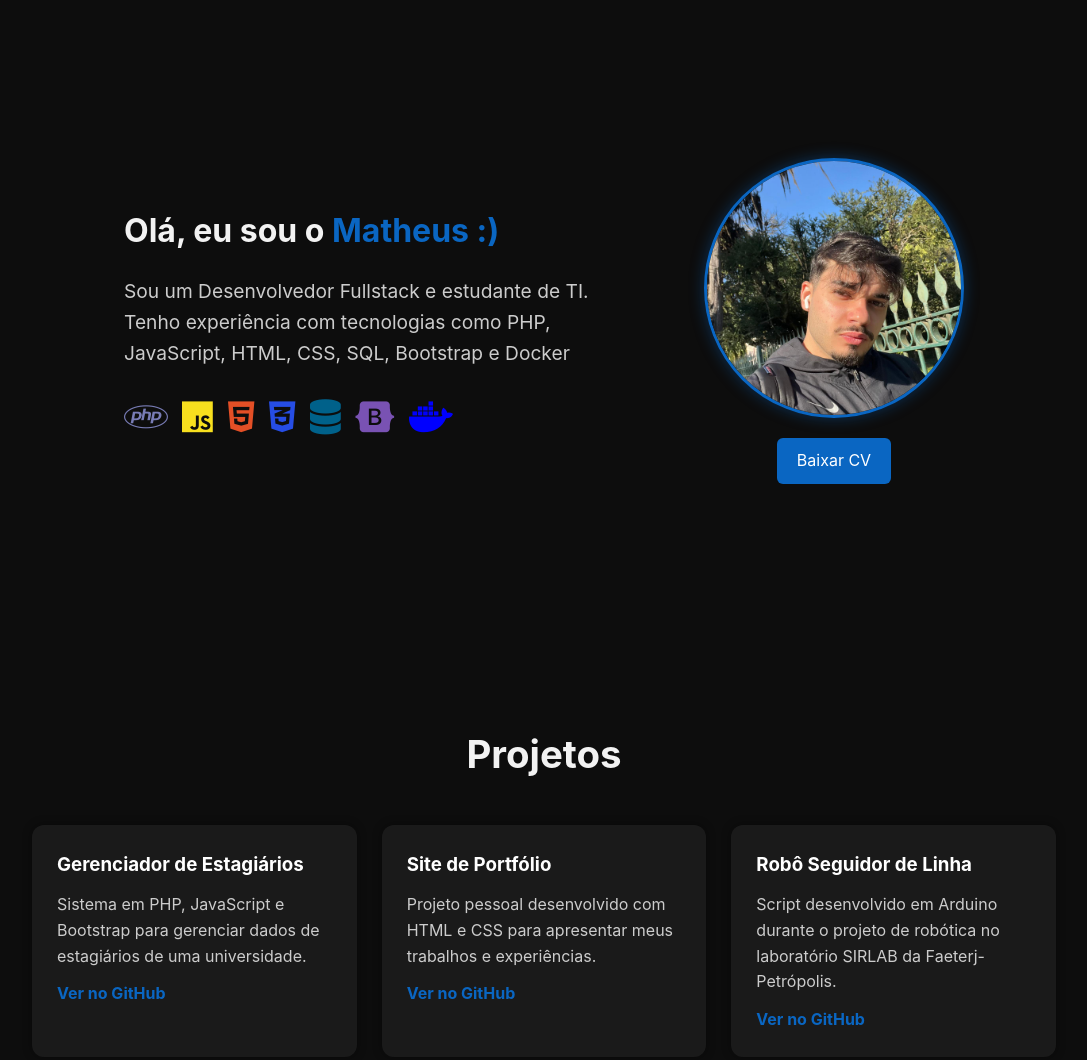
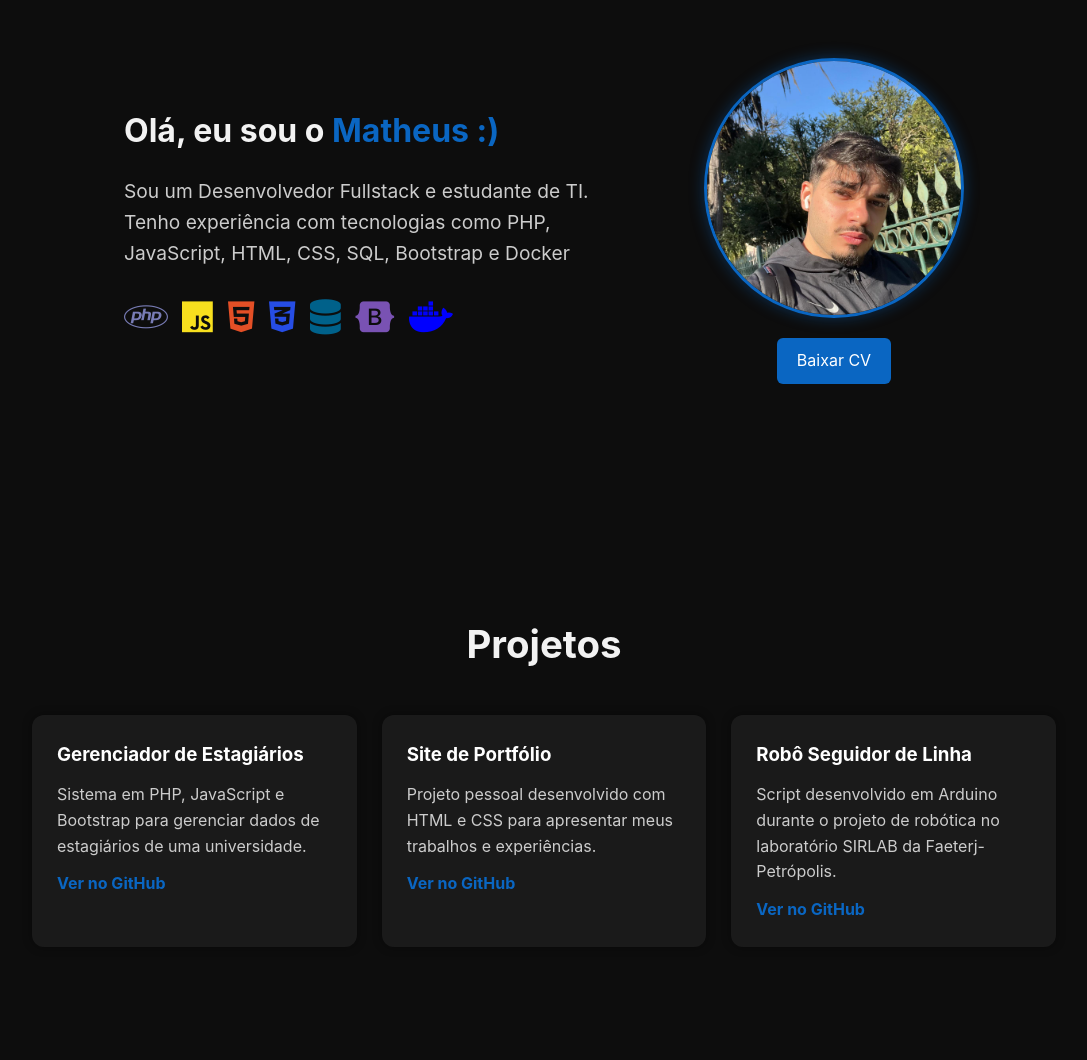
Before and after one commit to MatheusZuccon/meu_Site, a plain HTML site: page index.html in a window 1280 px wide. Shown: the part 100-1160 px from the top of the page, without its empty margins (96-1183 px from the left). Drawn offline with Linux system fonts and the light colour scheme.

Commit message:
style(icons) update margin top from about and projects containers

```diff
--- a/style.css
+++ b/style.css
@@ -51,7 +51,7 @@ nav a:hover {
 }
 
 .section.intro {
-  margin-top: 150px;
+  margin-top: 50px;
   display: flex;
   align-items: center;
   justify-content: center;
@@ -204,7 +204,7 @@ nav a:hover {
 
 /* ====== PROJETOS ====== */
 #projetos {
-   margin-top: 60px;
+  margin-top: 50px;
   padding: 150px 10%;
   background: #0d0d0d;
 }
```
